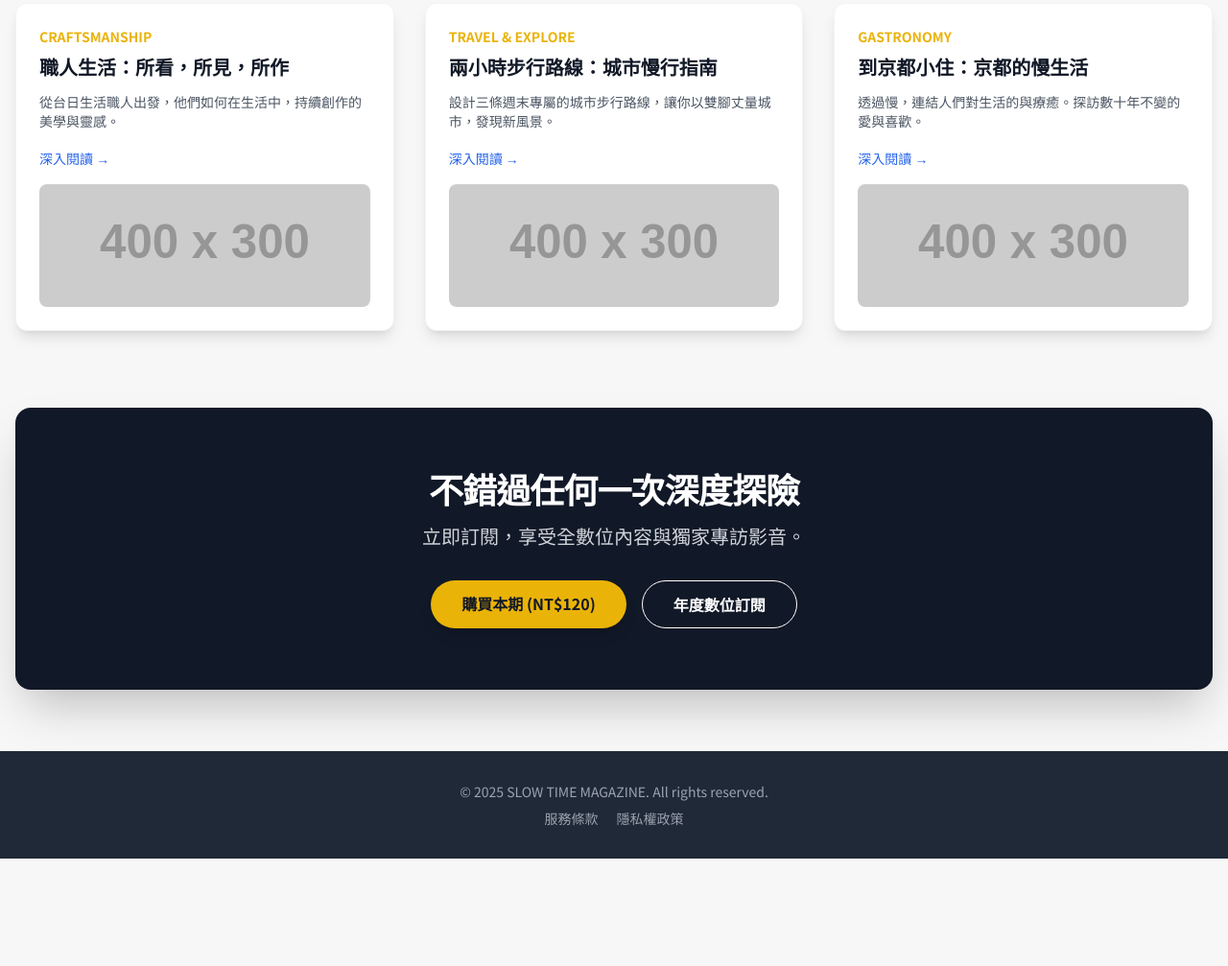
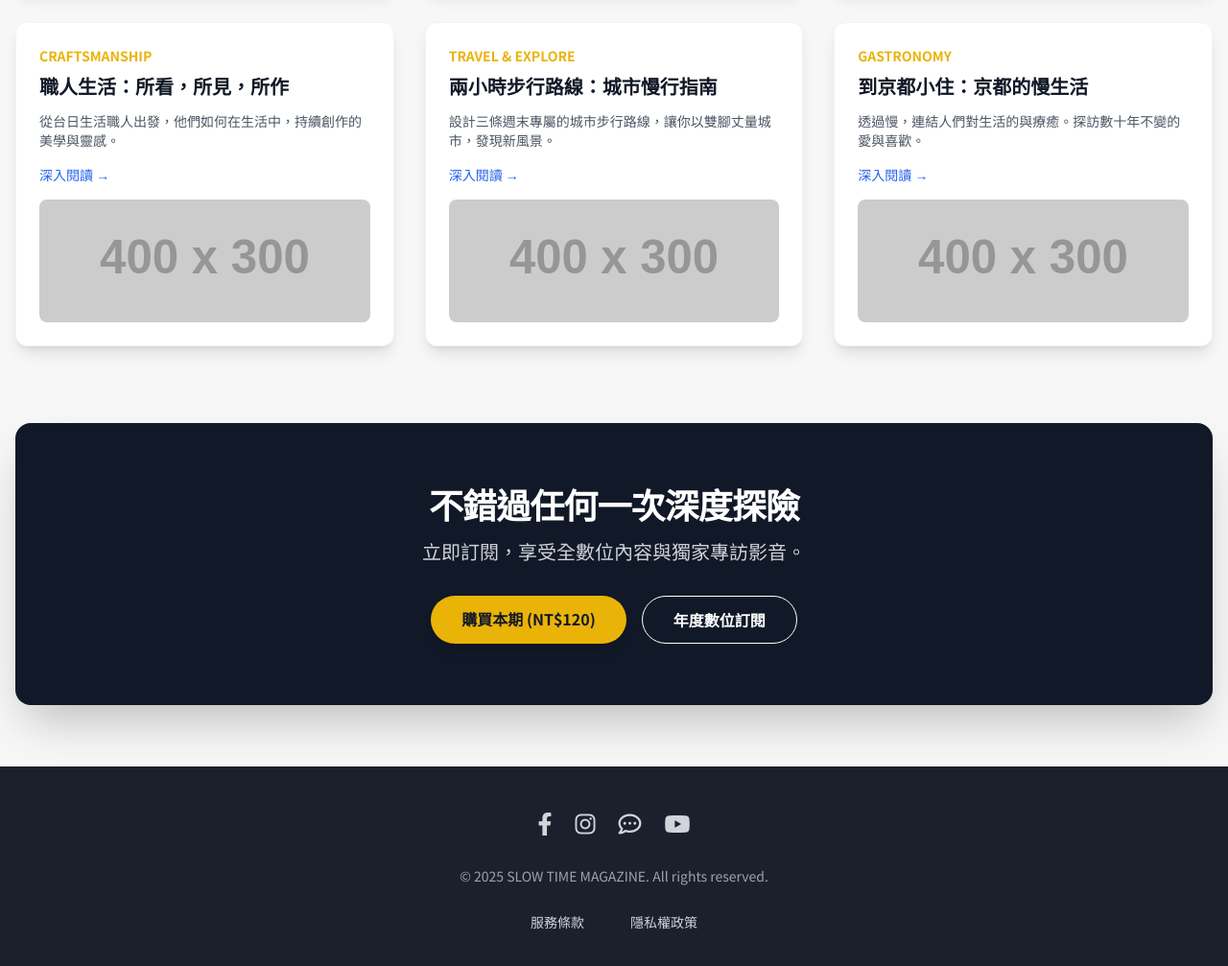
Before and after one commit to yaoshiunliou-source/Xmage, a plain HTML site: page index8.html in a window 1280 px wide. Shown: the part 1750-2757 px from the top of the page at 96% size. Before the commit the page ends 2645 px from the top, so only its background shows below. Drawn offline with nearby package versions, Linux system fonts and the light colour scheme; placeholder pictures from the web are drawn by us.

Commit message:
initalwebsiteandimag

```diff
--- a/index8.html
+++ b/index8.html
@@ -1,4 +1,4 @@
-<!DOCTYPE html>
+DOCTYPE html>
 <html lang="zh-Hant">
 <head>
     <meta charset="UTF-8">
@@ -7,6 +7,8 @@
     <!-- 載入 Tailwind CSS -->
     <script src="https://cdn.tailwindcss.com"></script>
     <link href="https://fonts.googleapis.com/css2?family=Inter:wght@100..900&family=Noto+Sans+TC:wght@300;400;700&display=swap" rel="stylesheet">
+    <!-- 引入 Font Awesome 讓社交媒體圖標可以使用 -->
+    <link rel="stylesheet" href="https://cdnjs.cloudflare.com/ajax/libs/font-awesome/6.0.0-beta3/css/all.min.css">
     <style>
         /* 使用 Noto Sans TC 確保中文顯示優雅 */
         body {
@@ -199,13 +201,43 @@
 
     </main>
 
-    <!-- 頁腳 -->
-    <footer class="bg-gray-800 text-gray-400 py-8 mt-12">
-        <div class="container mx-auto px-4 text-center text-sm">
-            <p class="mb-2">&copy; 2025 SLOW TIME MAGAZINE. All rights reserved.</p>
-            <div class="space-x-4">
-                <a href="#" class="hover:text-white">服務條款</a>
-                <a href="#" class="hover:text-white">隱私權政策</a>
+    <!-- 頁腳 (FOOTER) - 根據您提供的圖片設計實現 -->
+    <footer class="bg-[#1A202C] text-white py-12">
+        <div class="max-w-7xl mx-auto px-4 sm:px-6 lg:px-8 text-center">
+
+            <!-- 社交媒體圖標 -->
+            <div class="flex justify-center space-x-6 mb-8 text-2xl">
+                <!-- Facebook -->
+                <a href="#" class="text-gray-300 hover:text-white transition duration-300 transform hover:scale-110" aria-label="Facebook">
+                    <i class="fab fa-facebook-f"></i>
+                </a>
+                <!-- Instagram -->
+                <a href="#" class="text-gray-300 hover:text-white transition duration-300 transform hover:scale-110" aria-label="Instagram">
+                    <i class="fab fa-instagram"></i>
+                </a>
+                <!-- Chat/Message (使用 Font Awesome 的對話氣泡圖標) -->
+                <a href="#" class="text-gray-300 hover:text-white transition duration-300 transform hover:scale-110" aria-label="Chat">
+                    <i class="far fa-comment-dots"></i>
+                </a>
+                <!-- YouTube -->
+                <a href="#" class="text-gray-300 hover:text-white transition duration-300 transform hover:scale-110" aria-label="YouTube">
+                    <i class="fab fa-youtube"></i>
+                </a>
+            </div>
+
+            <!-- 版權聲明 -->
+            <p class="text-sm text-gray-400 mb-6">
+                © 2025 SLOW TIME MAGAZINE. All rights reserved.
+            </p>
+
+            <!-- 服務連結 -->
+            <div class="flex justify-center space-x-8 text-sm font-light">
+                <a href="#" class="text-gray-300 hover:text-white transition duration-300 hover:underline rounded-md px-2 py-1">
+                    服務條款
+                </a>
+                <a href="#" class="text-gray-300 hover:text-white transition duration-300 hover:underline rounded-md px-2 py-1">
+                    隱私權政策
+                </a>
             </div>
         </div>
     </footer>
```
Also changed, not shown: 1 other file.
